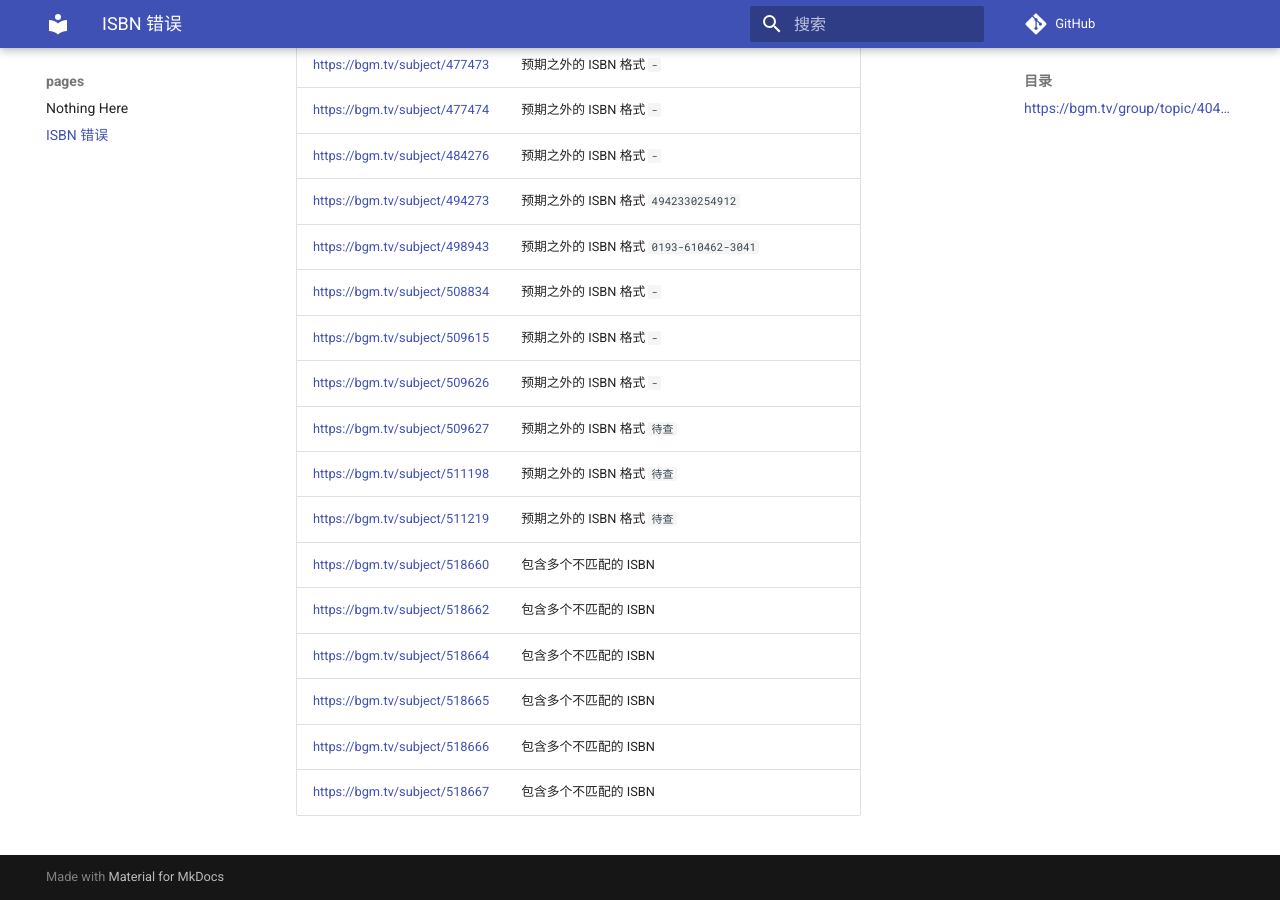
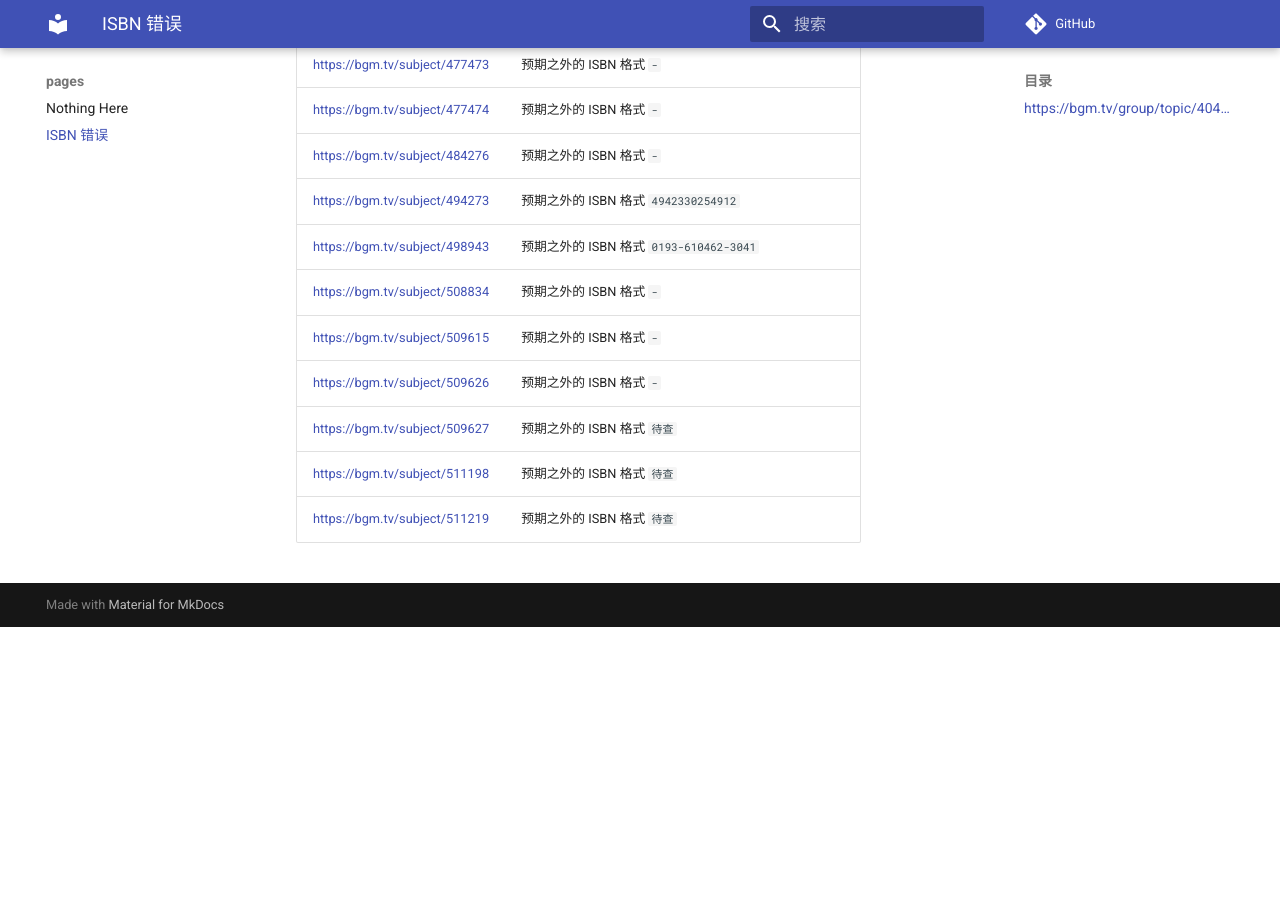
Before and after one commit to trim21/bangumi-pages, an MkDocs documentation site: the page built from docs/isbn.md, in a window 1280 px wide and 900 px high, scrolled down 5232 px. Built offline with MkDocs 1.6.1 and Material for MkDocs 9.7.7, drawn with Linux system fonts in a browser that asks for light colours; comment, search, counter and statistics services are not loaded; after the commit the page ends 5859 px from its top, so only the background shows below that.

Commit message:
update isbn.md

```diff
--- a/docs/isbn.md
+++ b/docs/isbn.md
@@ -125,9 +125,3 @@ total 126
 | <https://bgm.tv/subject/509627> | 预期之外的 ISBN 格式 `待查` |
 | <https://bgm.tv/subject/511198> | 预期之外的 ISBN 格式 `待查` |
 | <https://bgm.tv/subject/511219> | 预期之外的 ISBN 格式 `待查` |
-| <https://bgm.tv/subject/518660> | 包含多个不匹配的 ISBN |
-| <https://bgm.tv/subject/518662> | 包含多个不匹配的 ISBN |
-| <https://bgm.tv/subject/518664> | 包含多个不匹配的 ISBN |
-| <https://bgm.tv/subject/518665> | 包含多个不匹配的 ISBN |
-| <https://bgm.tv/subject/518666> | 包含多个不匹配的 ISBN |
-| <https://bgm.tv/subject/518667> | 包含多个不匹配的 ISBN |
```
Also changed, not shown: other parts of docs/isbn.md (+1 -1 lines).
